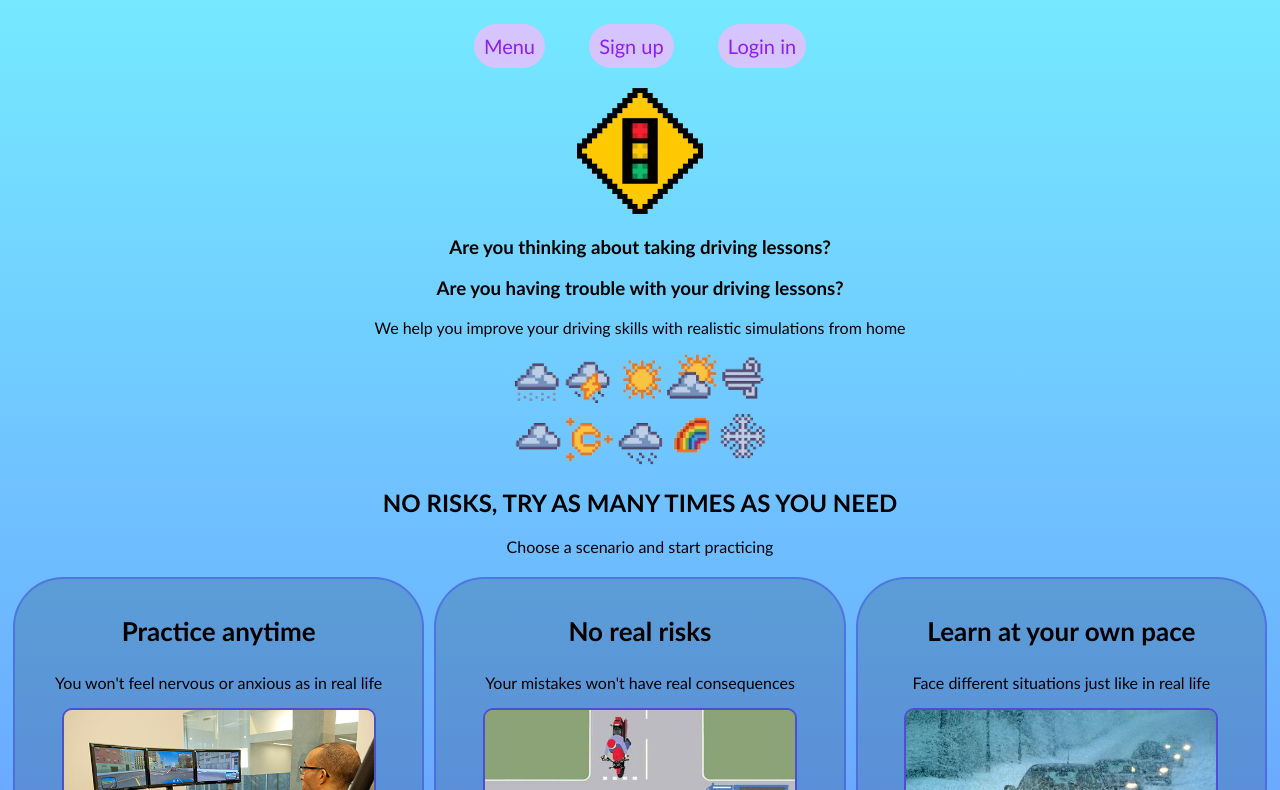
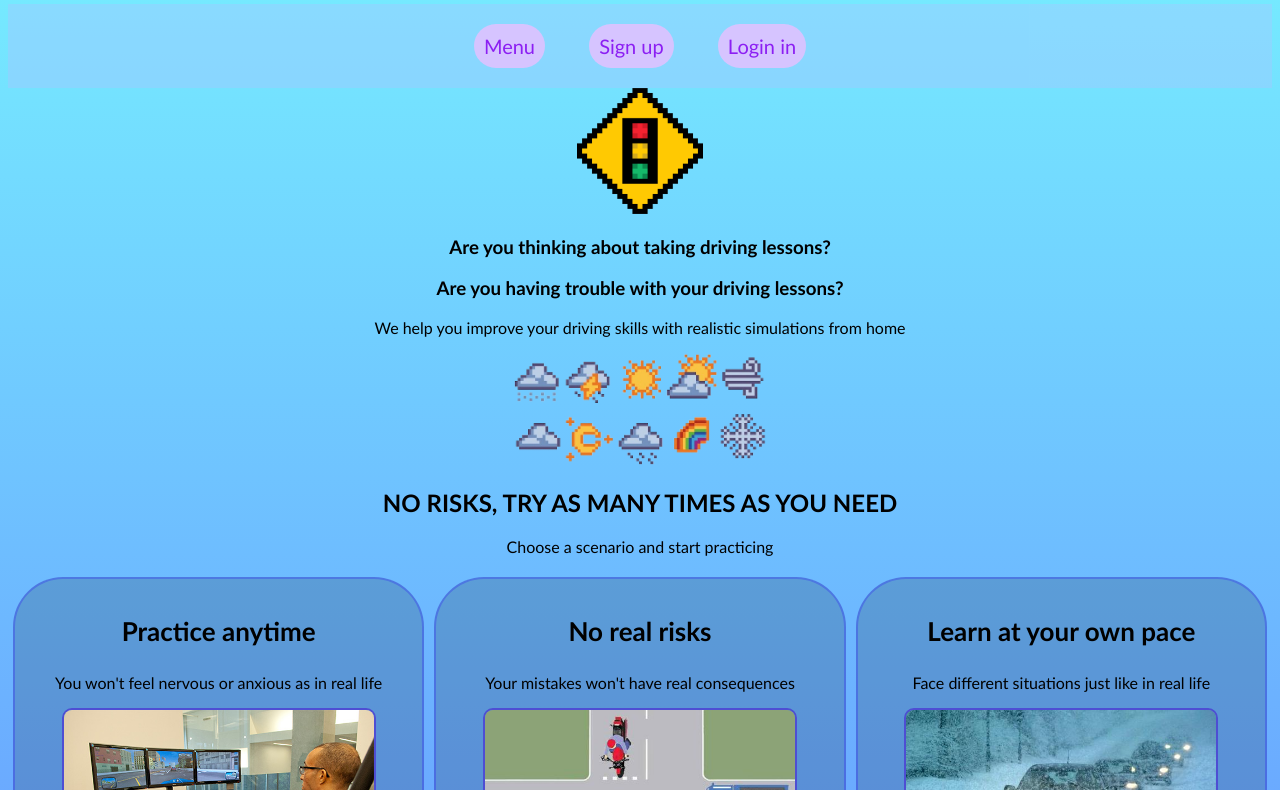
Before and after one commit to SergioPoves-daw/DriveCar, a plain HTML site: page index.html in a window 1280 px wide. Shown: the part 276-1066 px from the top of the page. Drawn offline with Linux system fonts and the light colour scheme.

Commit message:
Update style.css

```diff
--- a/style.css
+++ b/style.css
@@ -2,6 +2,12 @@ body {
     background: linear-gradient(to bottom, rgb(121, 255, 255), rgb(94, 94, 255));
     text-align: center;
     font-family: 'Gill Sans', 'Gill Sans MT', Calibri, 'Trebuchet MS', sans-serif;
+}
+
+nav {
+    top: 0;
+    position: sticky;
+    background-color: rgba(187, 187, 255, 0.302);
 }
 
 nav a {
@@ -13,8 +19,6 @@ nav a {
     text-decoration: none;
     font-size: 20px;
     margin: 20px;
-    top: 0;
-    position: sticky;
 }
 
 article {
```
